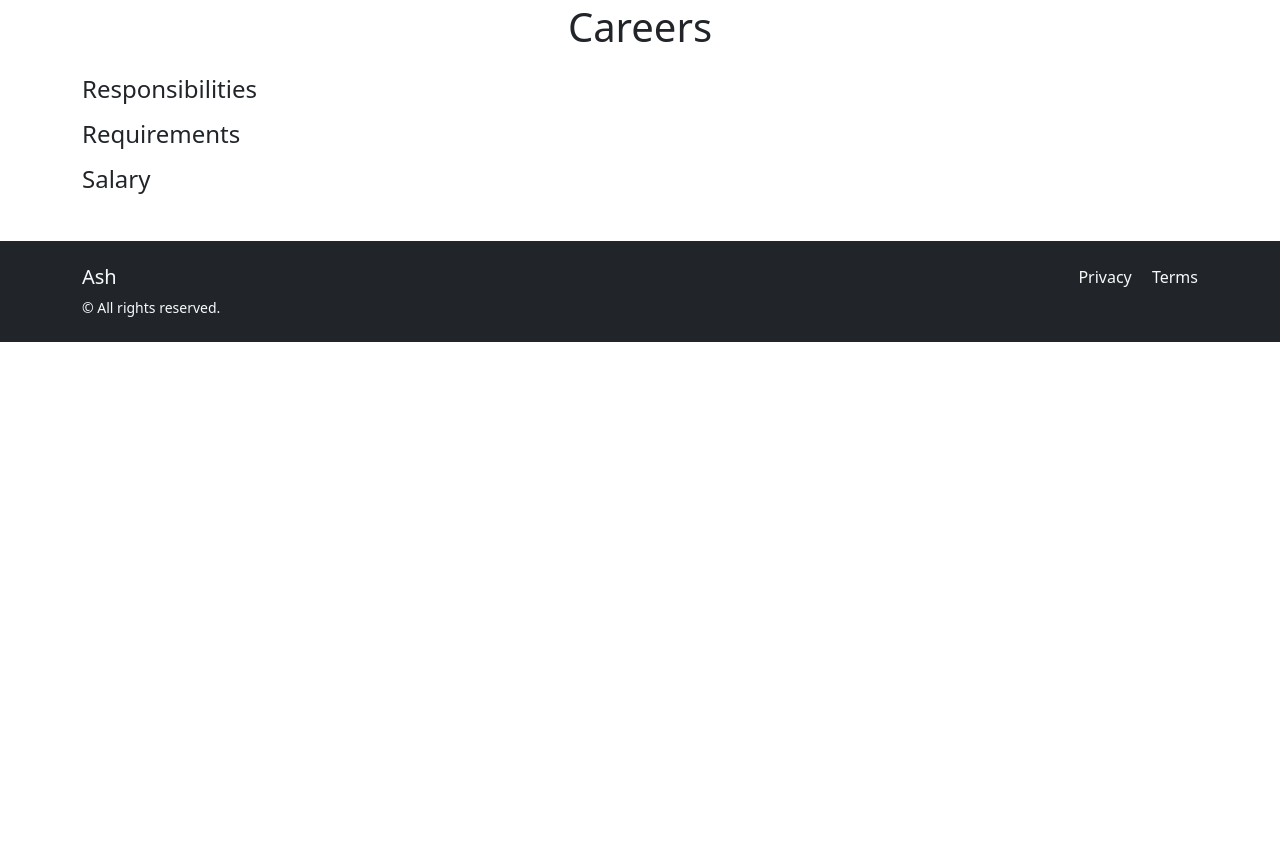
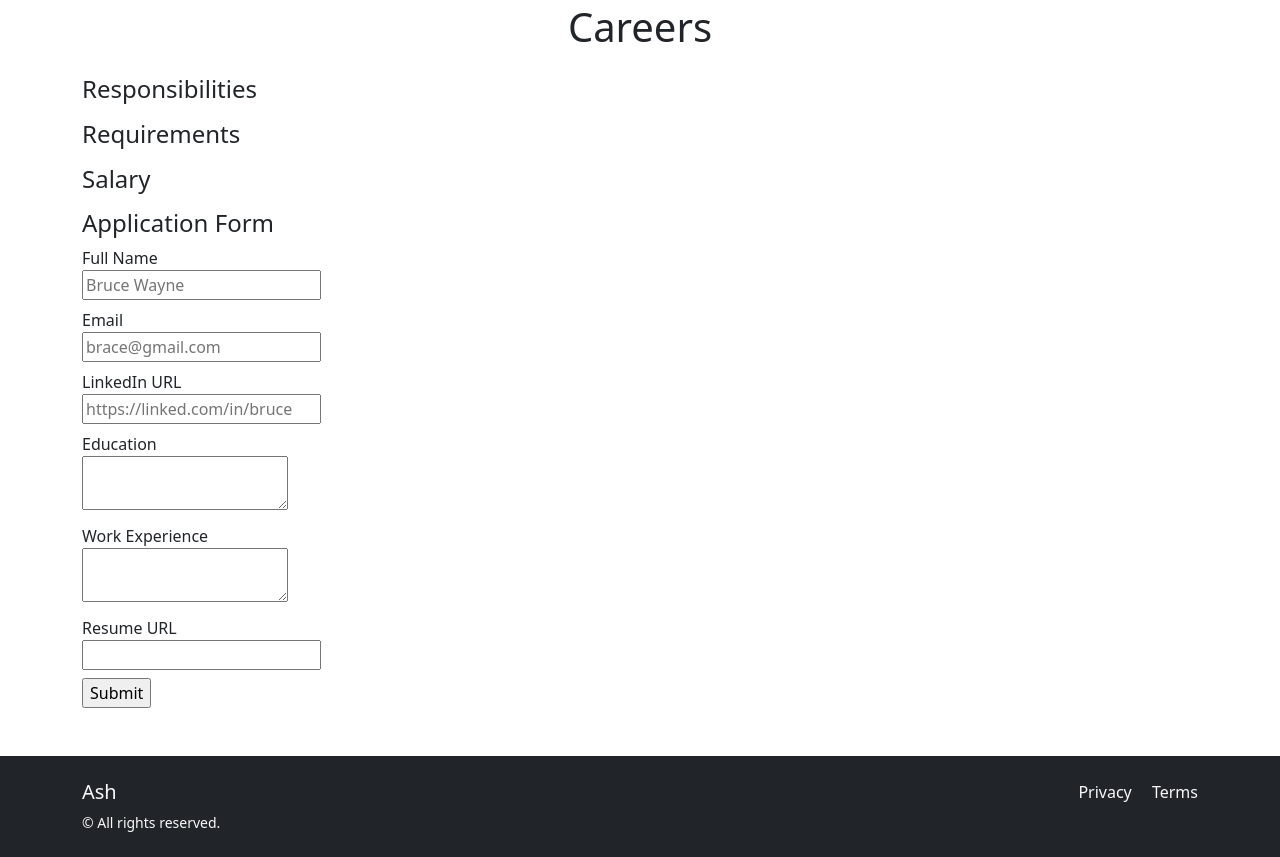
Before and after one commit to sdjohnplacido2/ash-careers-website, a Flask app: template templates/jobpage.html in a window 1280 px wide. Shown: the part 437-1294 px from the top of the page. Before the commit the page ends 779 px from the top, so only its background shows below. Run offline with Flask 3, Linux system fonts and the light colour scheme; the template is opened without the code that fills it, so the values that code supplies are empty.

Commit message:
add application submitted

```diff
--- a/app.py
+++ b/app.py
@@ -1,5 +1,5 @@
-from flask import Flask, render_template, jsonify
-from database import load_jobs_from_db, load_job_from_db
+from flask import Flask, render_template, jsonify, request
+from database import load_jobs_from_db, load_job_from_db, add_application_to_db
 
 app = Flask(__name__)
 
@@ -53,5 +53,16 @@ def show_job(id):
                            job=job
                            ,company_name="Assshhh Job")
 
+
+@app.route("/job/<id>/apply", methods=['POST'])
+def apply_to_job(id):
+    data = request.form
+    job = load_job_from_db(id)
+    add_application_to_db(id, data)
+    return render_template('application_submitted.html',
+                           application=data,
+                           job=job
+                           )
+
 if __name__ == "__main__":
     app.run(debug=True)
--- /dev/null
+++ b/templates/application_form.html
@@ -0,0 +1,36 @@
+<h4>Application Form</h4>
+<form action="/job/{{job['id']}}/apply" method="POST">
+    <div class="mb-2">
+        <label>Full Name</label><br>
+        <input type="text" name="full_name" placeholder="Bruce Wayne">
+    </div>
+
+    <div class="mb-2">
+        <label>Email</label><br>
+        <input type="text" name="email" placeholder="brace@gmail.com">
+    </div>
+
+    <div class="mb-2">
+        <label>LinkedIn URL</label><br>
+        <input type="text" name="linkedin_url" placeholder="https://linked.com/in/bruce">
+    </div>
+
+    <div class="mb-2">
+        <label>Education</label><br>
+        <textarea name="education"></textarea>
+    </div>
+
+
+    <div class="mb-2">
+        <label>Work Experience</label><br>
+        <textarea name="work_experience"></textarea>
+    </div>
+
+    <div class="mb-2">
+        <label>Resume URL</label><br>
+        <input type="text" name="resume_url">
+    </div>
+
+    <input  type="submit">
+
+</form>
--- a/templates/jobpage.html
+++ b/templates/jobpage.html
@@ -28,7 +28,12 @@
 
         <h4>Salary</h4>
         <p>{{job.currency}}{{job.salary}}</p>
+
+        {% include 'application_form.html' %}
     </div>
+
+
+
     {% include 'footer.html' %}
 </body>
 </html>
```
Also changed, not shown: database.py (+27 -0 lines), templates/application_submitted.html (added, +37 -0 lines).
